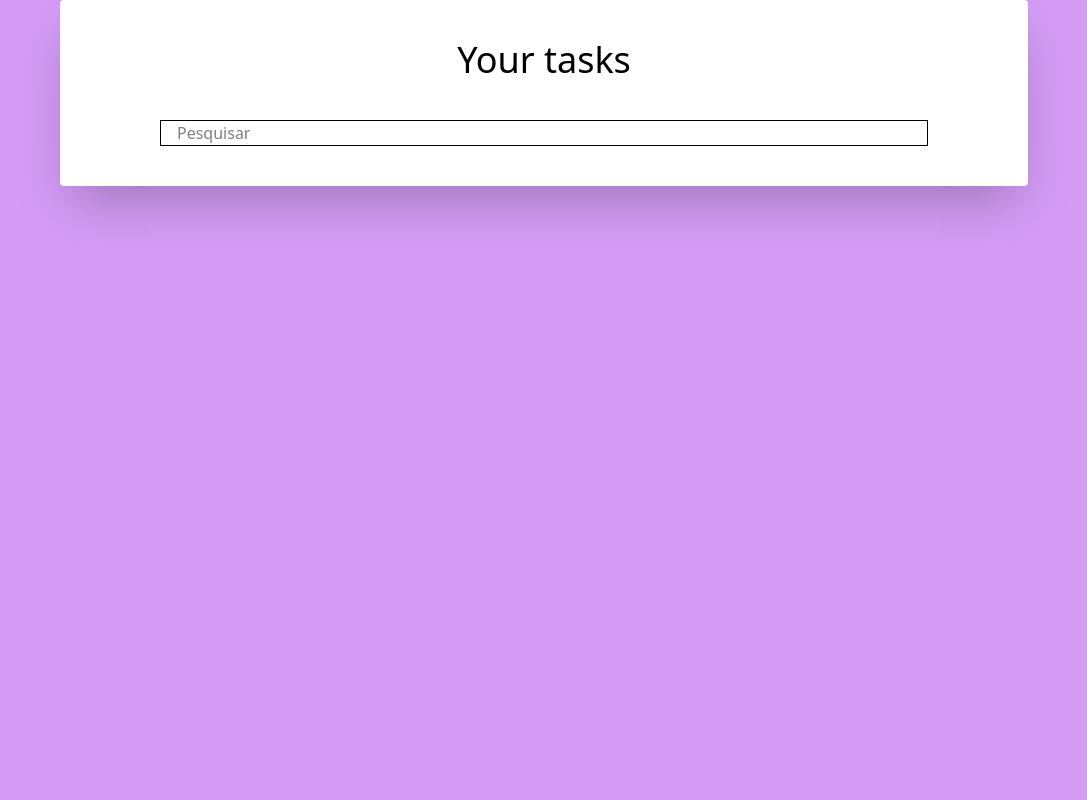
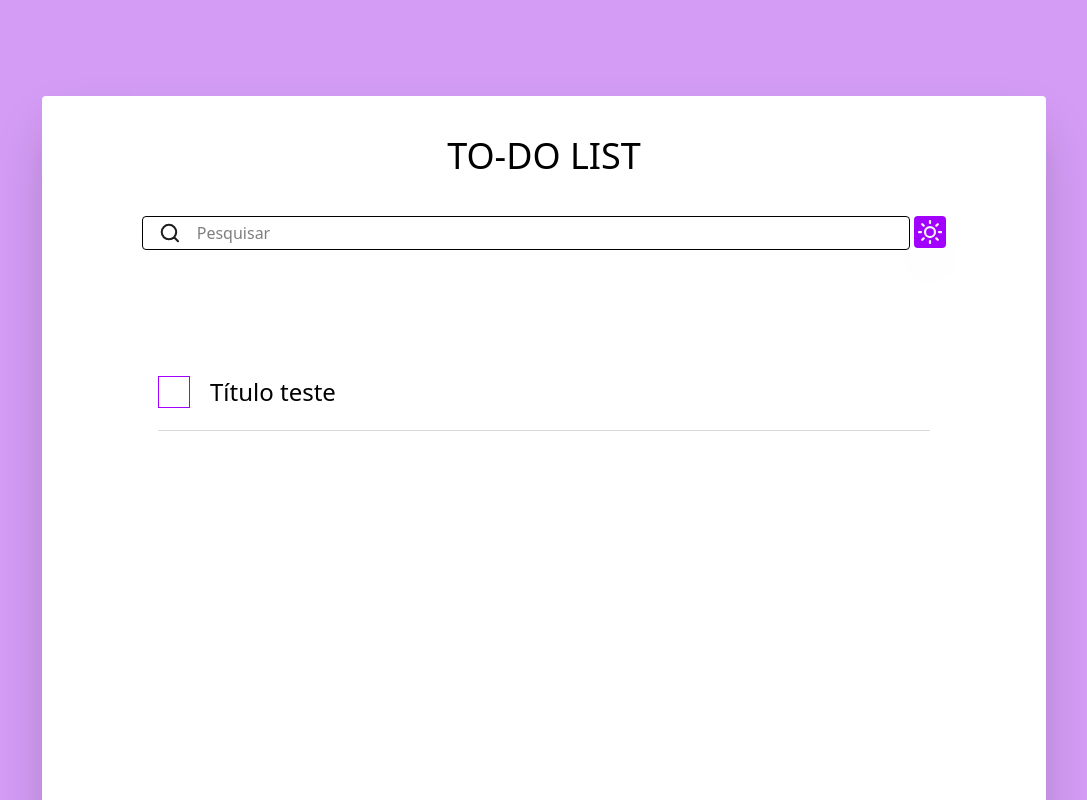
Before and after one commit to Brunoficial/todoList-frontend, a React (Vite) app: page / in a window 1280 px wide. Shown: the top 800 px of the page, without its empty margins (96-1183 px from the left). Built offline with nearby package versions, Linux system fonts and the light colour scheme.

Commit message:
feat: Componentizados title e topbar, e semi-completo modelo de renderização de task

```diff
--- a/src/App.tsx
+++ b/src/App.tsx
@@ -1,14 +1,58 @@
+import { useState } from "react";
+import { Icons } from "./assets/icons/index";
+
+// Componentes
+import Title from "./components/title";
+import TopBar from "./components/TopBar";
+
+interface TaskProps {
+  id: number;
+  title: string;
+  description: string;
+  concluded: boolean;
+}
+
 function App() {
+
+  const task: TaskProps = {
+    id: 1,
+    title: "Título teste",
+    description: "Descrição teste",
+    concluded: false,
+  };
+
+  const [showTaskDetails, setShowTaskDetails] = useState(false)
+
+  function onTaskClick(showTaskDetails:boolean) {
+    setShowTaskDetails(!showTaskDetails)
+    console.log(showTaskDetails)
+  }
+
   return (
-    <body className="bg-lightThemebody flex flex-col items-center justify-center w-full h-full">
-      <div className="bg-white flex flex-col items-center justify-center rounded-[4px] py-10 px-25 shadow-2xl">
-        <p className="font-medium text-4xl mb-10">Your tasks</p>
-        <div className="border-1 px-4 w-3xl">
-          <input className="w-full" type="text" placeholder="Pesquisar"/>
+    <div className="bg-lightThemebody flex flex-col items-center py-24 w-full h-full">
+      <div className="bg-white flex flex-col items-center h-[824px] rounded-[4px] py-10 px-25 shadow-2xl">
+        <Title>TO-DO LIST</Title>
+        <TopBar />
+        <input type="text" />
+        <div className="tasks flex flex-col w-full px-4 overflow-y-auto">
+          <div className="task flex flex-col gap-5 w-full">
+            <div className="taskText flex items-center gap-5">
+              <button className="items-center justify-center hover:cursor-pointer hover:bg-lightThemeEmphasis duration-300 border-1 border-lightThemeEmphasis w-[32px] h-[32px]">
+                {task.concluded ? <Icons.Checkmark /> : ""}
+              </button>
+              <button className="text-[24px] hover:cursor-pointer hover:text-lightThemeEmphasis duration-300" onClick={() => onTaskClick(showTaskDetails)}>{task.title}</button>
+            </div>
+            <div className={`task-details duration-1000 ${showTaskDetails? "" : "hidden"}`}>
+              <p>
+                {task.description}
+              </p>
+            </div>
+            <hr className="text-gray" />
+          </div>
         </div>
       </div>
-    </body>
-  )
+    </div>
+  );
 }
 
-export default App
+export default App;
--- /dev/null
+++ b/src/assets/icons/index.tsx
@@ -0,0 +1,57 @@
+export const Icons = {
+  Searchbar: ({ width = "24px", height = "24px" }) => (
+    <svg
+      width={width}
+      height={height}
+      viewBox="0 0 32 32"
+      fill="none"
+      xmlns="http://www.w3.org/2000/svg"
+    >
+      <path
+        d="M28 28L22.2 22.2M25.3333 14.6667C25.3333 20.5577 20.5577 25.3333 14.6667 25.3333C8.77563 25.3333 4 20.5577 4 14.6667C4 8.77563 8.77563 4 14.6667 4C20.5577 4 25.3333 8.77563 25.3333 14.6667Z"
+        stroke="#1E1E1E"
+        stroke-width="3"
+        stroke-linecap="round"
+        stroke-linejoin="round"
+      />
+    </svg>
+  ),
+  Sun: ({ width = "24px", height = "24px" }) => (
+    <svg
+      width={width}
+      height={height}
+      viewBox="0 0 32 32"
+      fill="none"
+      xmlns="http://www.w3.org/2000/svg"
+    >
+      <g clip-path="url(#clip0_5_54)">
+        <path
+          d="M16 1.33333V3.99999M16 28V30.6667M5.62671 5.62666L7.52004 7.51999M24.48 24.48L26.3734 26.3733M1.33337 16H4.00004M28 16H30.6667M5.62671 26.3733L7.52004 24.48M24.48 7.51999L26.3734 5.62666M22.6667 16C22.6667 19.6819 19.6819 22.6667 16 22.6667C12.3181 22.6667 9.33337 19.6819 9.33337 16C9.33337 12.3181 12.3181 9.33333 16 9.33333C19.6819 9.33333 22.6667 12.3181 22.6667 16Z"
+          stroke="#F3F3F3"
+          stroke-width="3"
+          stroke-linecap="round"
+          stroke-linejoin="round"
+        />
+      </g>
+      <defs>
+        <clipPath id="clip0_5_54">
+          <rect width="32" height="32" fill="white" />
+        </clipPath>
+      </defs>
+    </svg>
+  ),
+  Checkmark: ({width = "24px", height = "24px"}) => (
+    <svg
+      width={width}
+      height={height}
+      viewBox="0 0 32 32"
+      fill="none"
+      xmlns="http://www.w3.org/2000/svg"
+    >
+      <path
+        d="M12.7333 24L5.13333 16.4L7.03333 14.5L12.7333 20.2L24.9667 7.96667L26.8667 9.86667L12.7333 24Z"
+        fill="white"
+      />
+    </svg>
+  ),
+};
--- /dev/null
+++ b/src/components/TopBar.tsx
@@ -0,0 +1,17 @@
+import {Icons} from "../assets/icons/index"
+
+export default function TopBar() {
+    return (
+        <div className='flex gap-1 mb-25'>
+          <div className="flex border-1 px-4 py-1 gap-4 w-3xl rounded-[4px]">
+            <Icons.Searchbar/>
+            <input type="text" className="w-3xl outline-0" placeholder="Pesquisar" />
+          </div>
+          <div>
+            <button className='hover:cursor-pointer hover:bg-black duration-300 shadow-2xl py-1 px-1 rounded-[4px] bg-lightThemeEmphasis'>
+              <Icons.Sun/>
+            </button>
+          </div>
+        </div>
+    )
+}
--- /dev/null
+++ b/src/components/title.tsx
@@ -0,0 +1,9 @@
+import type { ReactNode } from "react"
+
+type TitleProps = {
+    children: ReactNode
+}
+
+export default function Title({ children } : TitleProps) {
+    return <p className="font-medium text-4xl mb-10"> {children} </p>
+}
--- a/src/index.css
+++ b/src/index.css
@@ -3,4 +3,5 @@
 @theme {
   --color-lightThemebody: #D49CF5;
   --color-lightThemeEmphasis: #A200FF;
+  --color-gray: #DADADA;
 }
```
